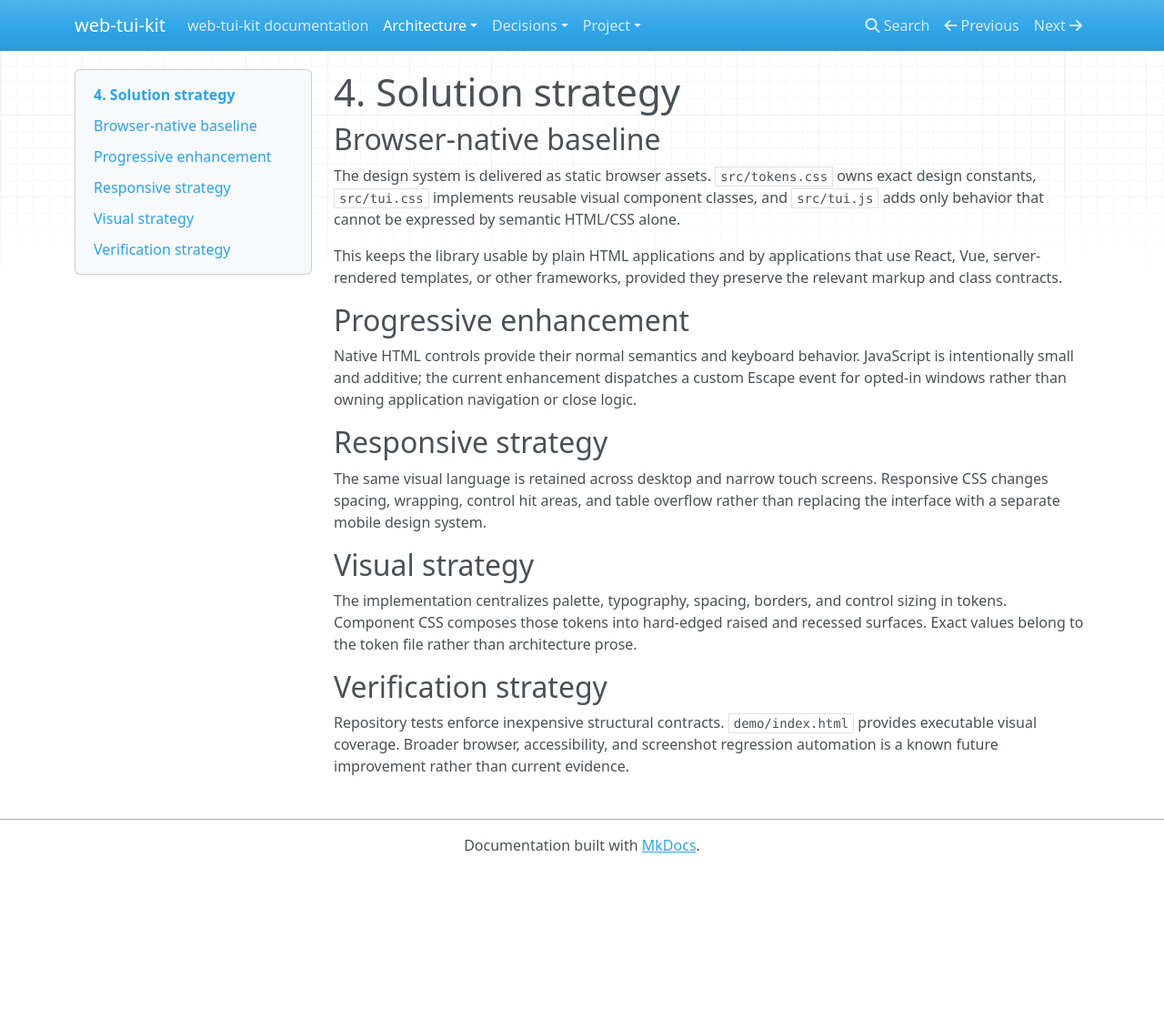
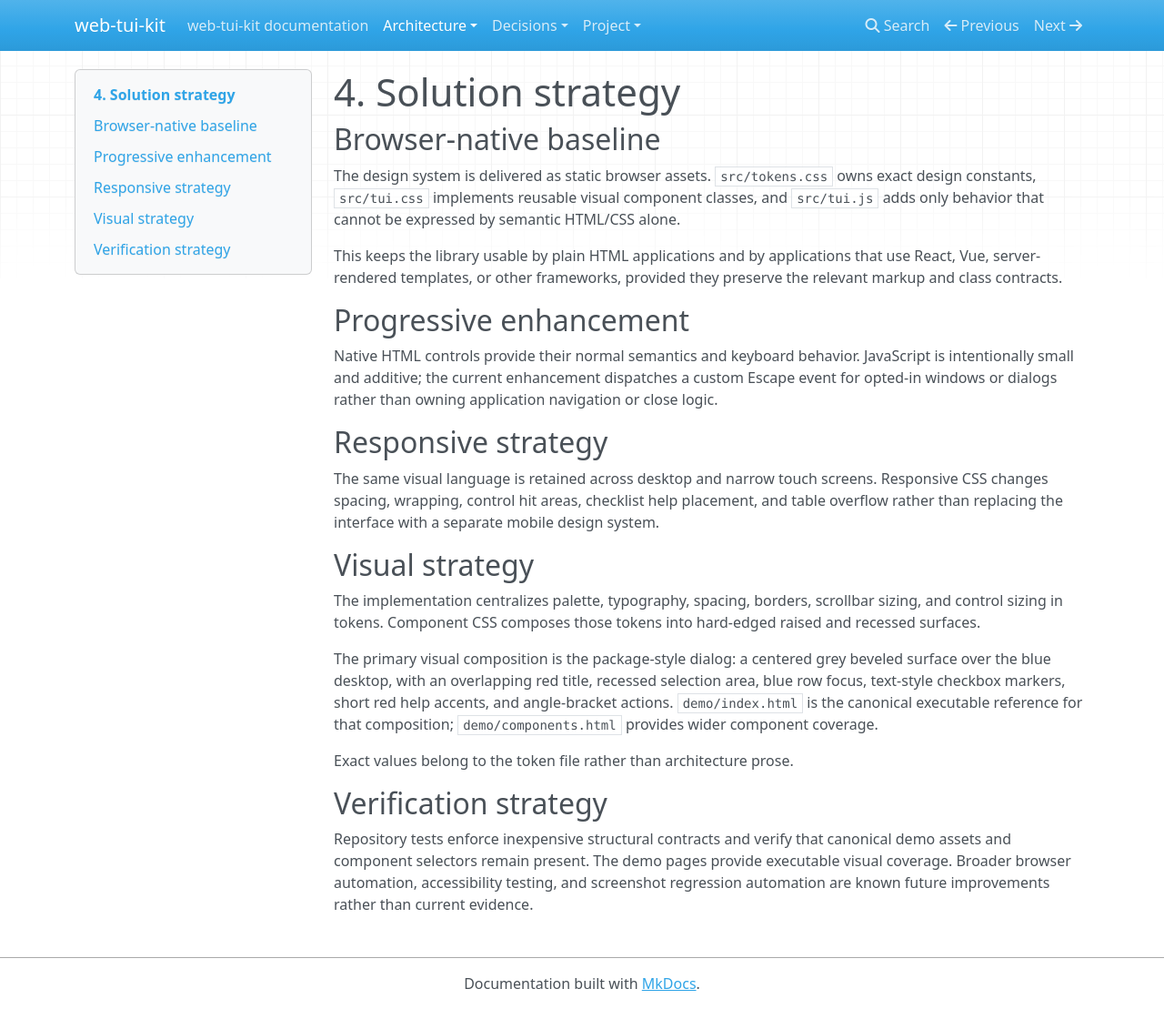
Before and after one commit to 1990jk1990/web-tui-kit, an MkDocs documentation site: the page built from docs/architecture/04-solution-strategy.md, in a window 1280 px wide and 1109 px high. Shown: the whole window at 91% size. Built offline with MkDocs 1.6.1, drawn with Linux system fonts in a browser that asks for light colours; nearby versions of some CDN libraries.

Commit message:
docs: align visual strategy with canonical dialog demo

```diff
--- a/docs/architecture/04-solution-strategy.md
+++ b/docs/architecture/04-solution-strategy.md
@@ -8,16 +8,20 @@ This keeps the library usable by plain HTML applications and by applications tha
 
 ## Progressive enhancement
 
-Native HTML controls provide their normal semantics and keyboard behavior. JavaScript is intentionally small and additive; the current enhancement dispatches a custom Escape event for opted-in windows rather than owning application navigation or close logic.
+Native HTML controls provide their normal semantics and keyboard behavior. JavaScript is intentionally small and additive; the current enhancement dispatches a custom Escape event for opted-in windows or dialogs rather than owning application navigation or close logic.
 
 ## Responsive strategy
 
-The same visual language is retained across desktop and narrow touch screens. Responsive CSS changes spacing, wrapping, control hit areas, and table overflow rather than replacing the interface with a separate mobile design system.
+The same visual language is retained across desktop and narrow touch screens. Responsive CSS changes spacing, wrapping, control hit areas, checklist help placement, and table overflow rather than replacing the interface with a separate mobile design system.
 
 ## Visual strategy
 
-The implementation centralizes palette, typography, spacing, borders, and control sizing in tokens. Component CSS composes those tokens into hard-edged raised and recessed surfaces. Exact values belong to the token file rather than architecture prose.
+The implementation centralizes palette, typography, spacing, borders, scrollbar sizing, and control sizing in tokens. Component CSS composes those tokens into hard-edged raised and recessed surfaces.
+
+The primary visual composition is the package-style dialog: a centered grey beveled surface over the blue desktop, with an overlapping red title, recessed selection area, blue row focus, text-style checkbox markers, short red help accents, and angle-bracket actions. `demo/index.html` is the canonical executable reference for that composition; `demo/components.html` provides wider component coverage.
+
+Exact values belong to the token file rather than architecture prose.
 
 ## Verification strategy
 
-Repository tests enforce inexpensive structural contracts. `demo/index.html` provides executable visual coverage. Broader browser, accessibility, and screenshot regression automation is a known future improvement rather than current evidence.
+Repository tests enforce inexpensive structural contracts and verify that canonical demo assets and component selectors remain present. The demo pages provide executable visual coverage. Broader browser automation, accessibility testing, and screenshot regression automation are known future improvements rather than current evidence.
```
